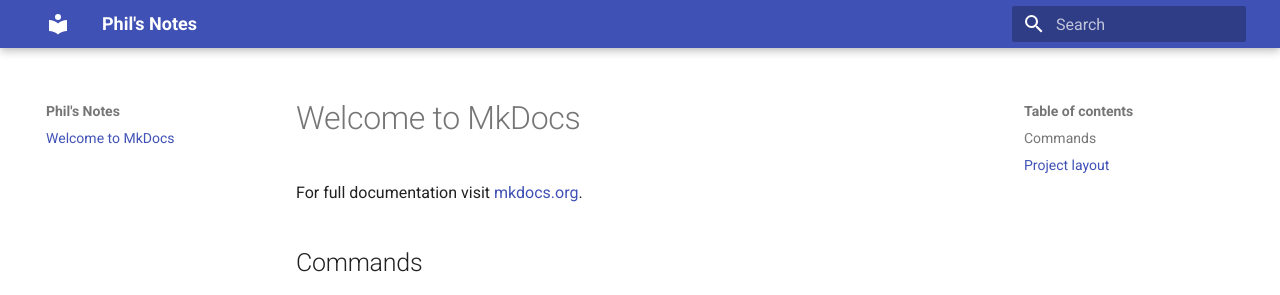
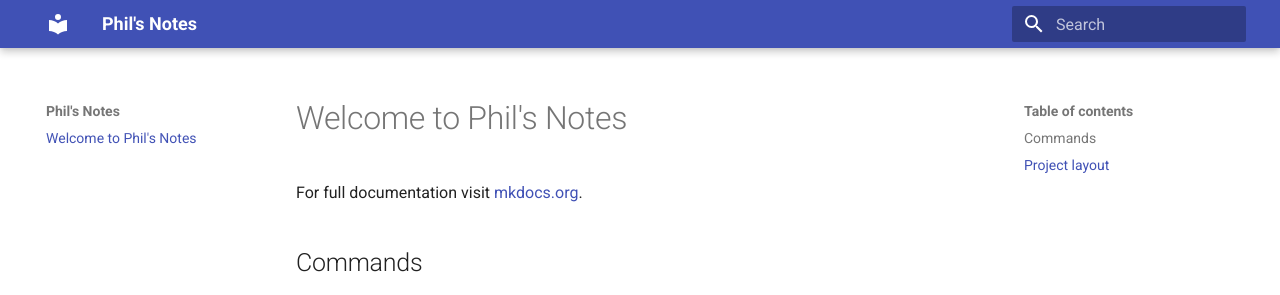
Before and after one commit to philw/phils_notes, an MkDocs documentation site: the page built from docs/index.md, in a window 1280 px wide. Shown: the top 295 px of the page. Built offline with MkDocs 1.6.1 and Material for MkDocs 9.7.7, drawn with Linux system fonts in a browser that asks for light colours.

Commit message:
Changed index page

```diff
--- a/docs/index.md
+++ b/docs/index.md
@@ -1,4 +1,4 @@
-# Welcome to MkDocs
+# Welcome to Phil's Notes
 
 For full documentation visit [mkdocs.org](https://www.mkdocs.org).
 
```
